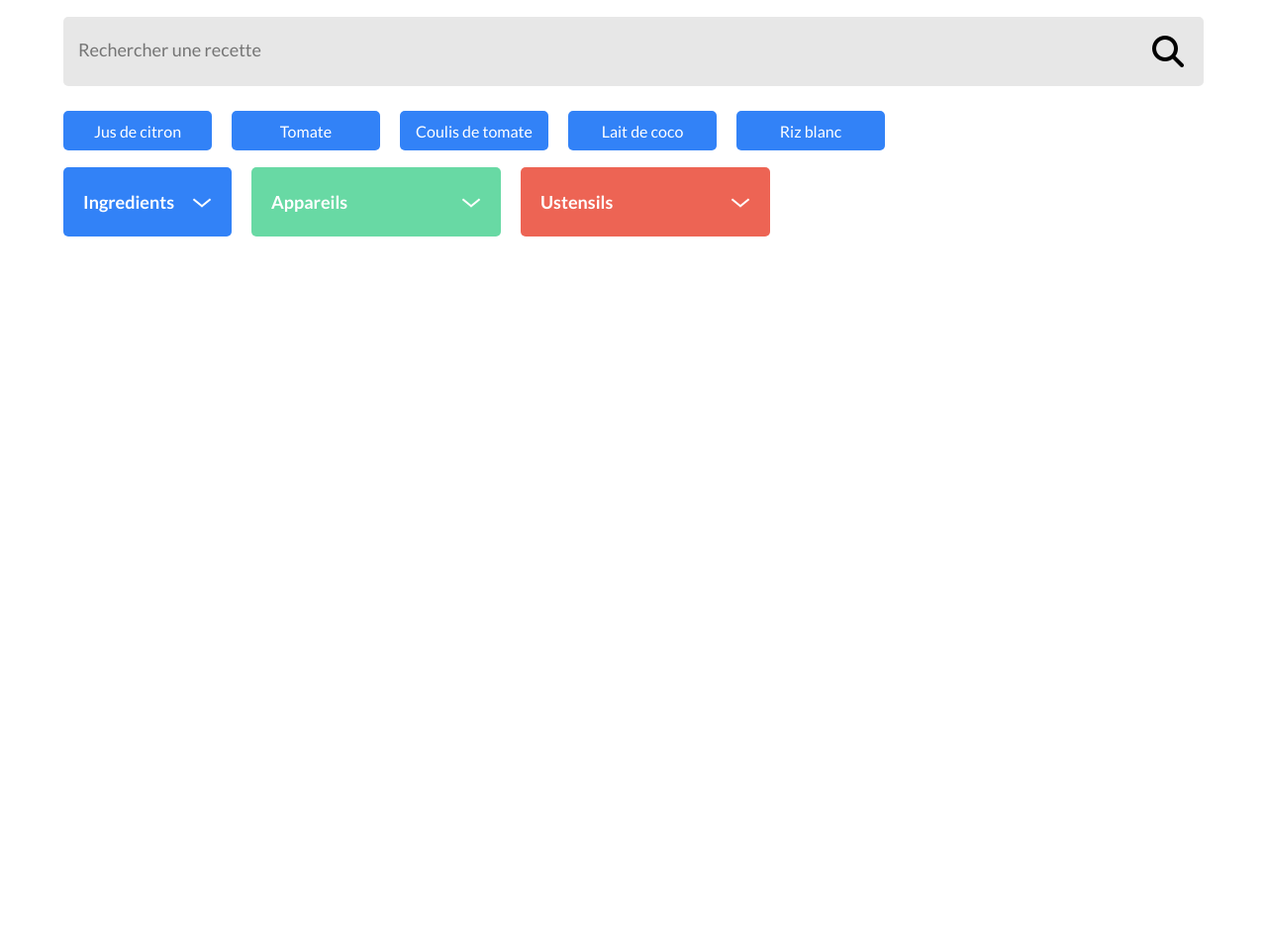
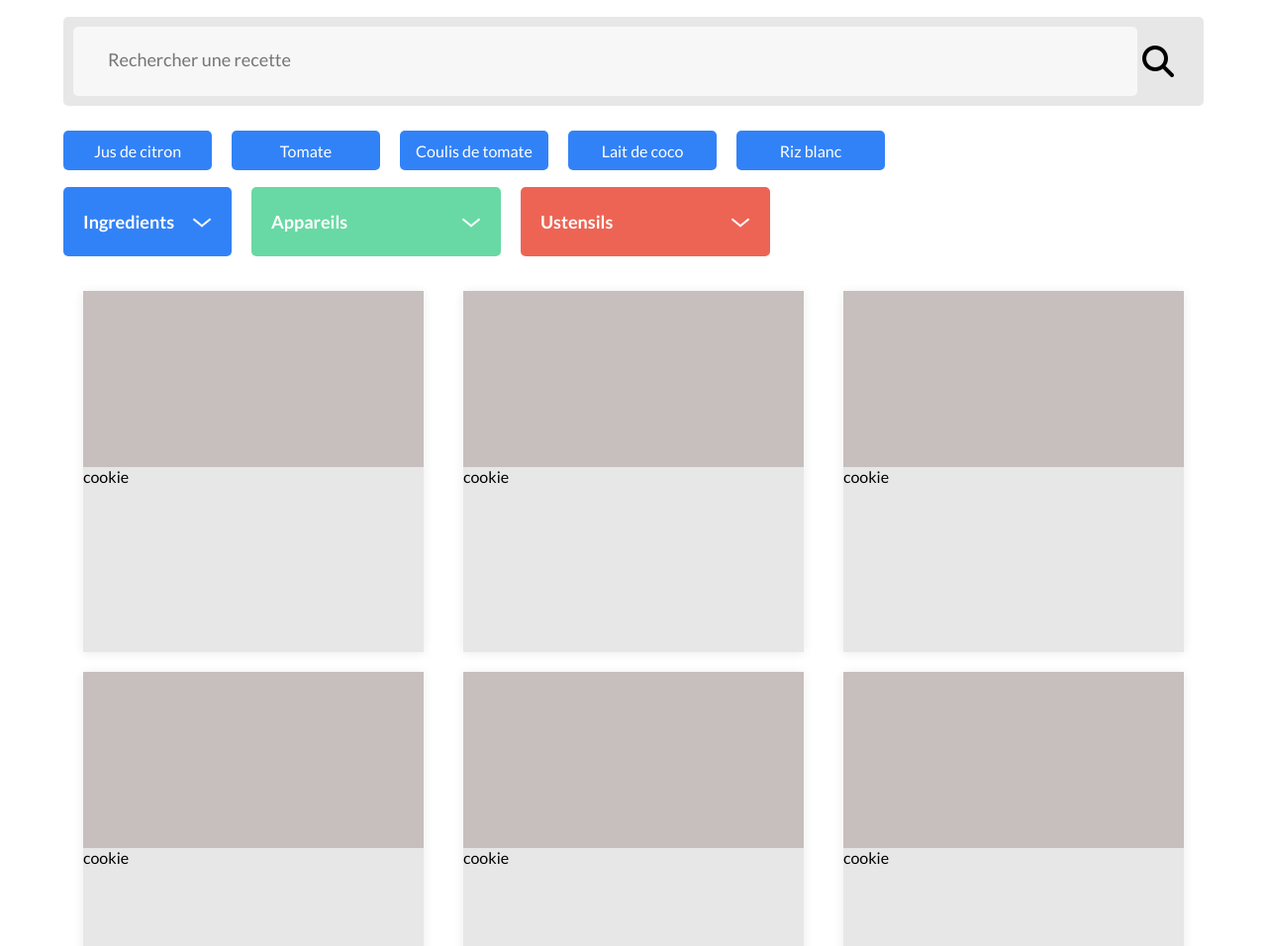
Before and after one commit to Lulu-Soso/P7_algorithme_de_recherche, a website: page index.html in a window 1280 px wide. Shown: the part 141-1097 px from the top of the page at 99% size. Before the commit the page ends 810 px from the top, so only its background shows below. Drawn offline with Linux system fonts and the light colour scheme.

Commit message:
created cards

```diff
--- a/CSS/style.css
+++ b/CSS/style.css
@@ -5,6 +5,7 @@
   padding: 0;
   box-sizing: border-box;
   font-family: "Lato", sans-serif;
+  list-style-type: none;
 }
 
 .container {
@@ -28,14 +29,21 @@
 .search-banner form {
   position: relative;
   margin-top: 20px;
+  background-color: #e7e7e7;
+  padding: 10px;
+  display: flex;
+  align-items: center;
+  border-radius: 5px;
 }
 
 .search-banner input {
-  width: 100%;
+  width: 95%;
   height: 70px;
   border-radius: 5px;
-  background-color: #e7e7e7;
+  background-color: #f7f7f7;
   border: none;
+  outline: none;
+  padding-left: 20px;
 }
 
 .search-banner input::placeholder {
@@ -47,8 +55,8 @@
 .search-banner span {
   position: absolute;
   font-size: 32px;
-  right: 20px;
-  top: 15px;
+  right: 30px;
+  top: 25px;
 }
 
 /*********** items-bar ***********/
@@ -91,7 +99,6 @@
   border-radius: 5px;
 }
 
-
 /****************************/
 .dropdown .dropdown-ingredients {
   background-color: #3282f7;
@@ -122,7 +129,6 @@
   width: 667px;
   border-radius: 5px 5px 0 0;
 }
-
 
 /****************************/
 
@@ -227,7 +233,7 @@
   width: 667px;
   display: flex;
   flex-wrap: wrap;
-  flex: 0 0 33,333%;
+  flex: 0 0 33, 333%;
 }
 
 .dropdown-ingredients .option div {
@@ -242,8 +248,6 @@
 .dropdown-utensils .option {
   background-color: #ed6454;
 }
-
-
 
 .dropdown.active .option {
   visibility: visible;
@@ -260,4 +264,46 @@
   background: #62baea;
   color: #fff;
 }
+
 /****************************/
+.cards-container {
+  min-height: 500px;
+  background-color: white;
+  margin-top: 25px;
+  display: flex;
+  /* flex-wrap: wrap; */
+}
+
+/* .cards-container article {
+  min-width: 31%;
+  height: 150px;
+  background-color: #ed6454;
+  display: flex;
+  justify-content: space-evenly;
+  margin-right: 20px;
+  gap: 1%;
+} */
+
+#result {
+  display: flex;
+  flex-wrap: wrap;
+  /* padding-top: 110px; */
+}
+
+#result > li {
+  flex: 0 0 33.3333%;
+  min-width: 280px;
+  background: white;
+  padding: 10px 20px;
+}
+
+#result > li .card {
+  height: 365px;
+  background: #e7e7e7;
+  box-shadow: 0 1px 10px rgba(0, 0, 0, 0.084);
+}
+
+#result > li .card .div-img {
+  height: 178px;
+  background-color: #c7bebe;
+}
--- a/index.html
+++ b/index.html
@@ -18,7 +18,7 @@
     <header>
       <div class="search-banner">
         <img src="./assets/images/logo.png" alt="logo du site">
-        <form action="">
+        <form action="" class="search-header">
           <label for="search"></label>
           <input type="text" id="search" placeholder="Rechercher une recette">
           <span><i class="fa-solid fa-magnifying-glass"></i></span>
@@ -108,7 +108,28 @@
 
       <section class="list-cards">
         <div class="cards-container">
-
+          <!-- <article><a href="#"><div><h2>cookie</h2></div></a></article>
+          <article><a href="#"><div><h2>cookie</h2></div></a></article>
+          <article><a href="#"><div><h2>cookie</h2></div></a></article>
+          <article><a href="#"><div><h2>cookie</h2></div></a></article>
+          <article><a href="#"><div><h2>cookie</h2></div></a></article>
+          <article><a href="#"><div><h2>cookie</h2></div></a></article>
+          <article><a href="#"><div><h2>cookie</h2></div></a></article>
+          <article><a href="#"><div><h2>cookie</h2></div></a></article>
+          <article><a href="#"><div><h2>cookie</h2></div></a></article> -->
+          <ul id="result">
+            <li><div class="card"><div class="div-img"></div>cookie</div></li>
+            <li><div class="card"><div class="div-img"></div>cookie</div></li>
+            <li><div class="card"><div class="div-img"></div>cookie</div></li>
+            <li><div class="card"><div class="div-img"></div>cookie</div></li>
+            <li><div class="card"><div class="div-img"></div>cookie</div></li>
+            <li><div class="card"><div class="div-img"></div>cookie</div></li>
+            <li><div class="card"><div class="div-img"></div>cookie</div></li>
+            <li><div class="card"><div class="div-img"></div>cookie</div></li>
+            <li><div class="card"><div class="div-img"></div>cookie</div></li>
+            <li><div class="card"><div class="div-img"></div>cookie</div></li>
+            <li><div class="card"><div class="div-img"></div>cookie</div></li>
+          </ul>
         </div>
       </section>
     </main>
```
Also changed, not shown: scripts/index.js (+5 -4 lines). Lines whose indentation alone changed are shown as unchanged.
